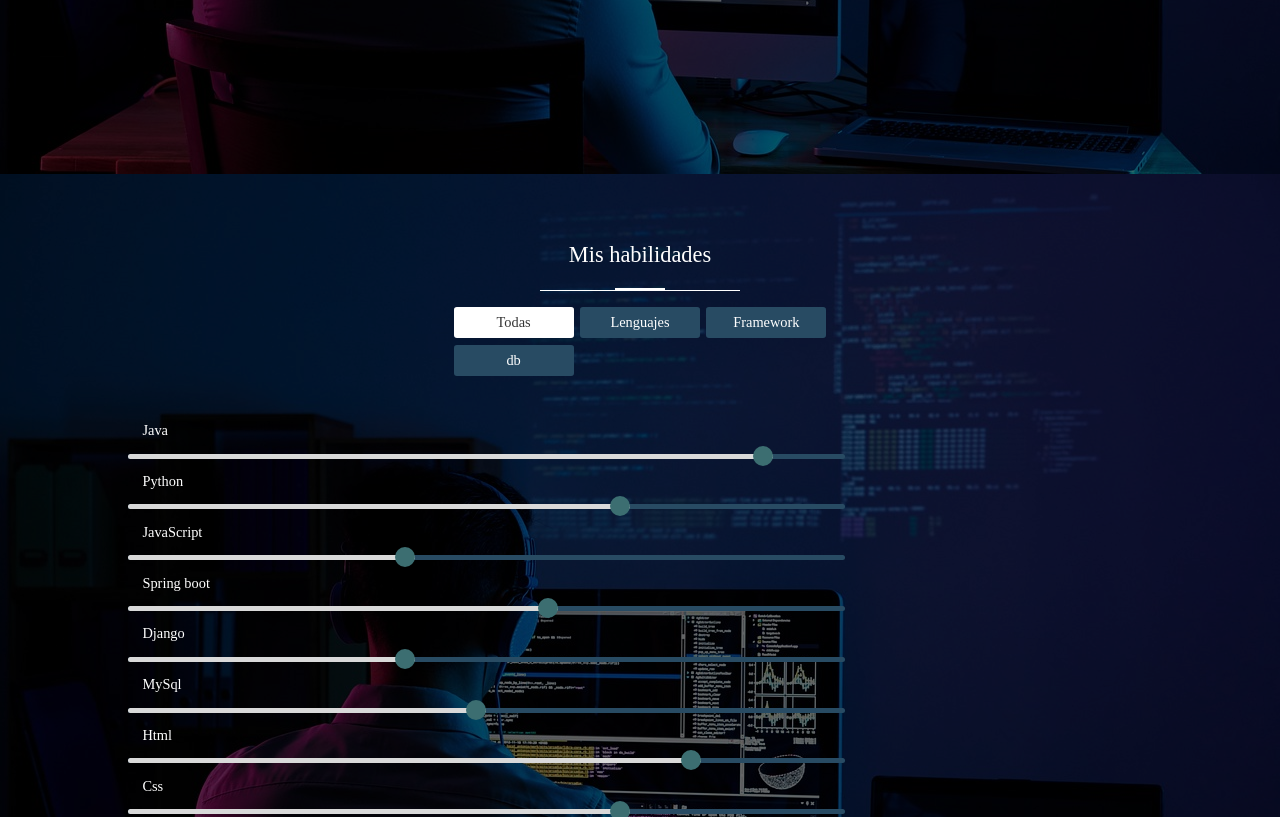
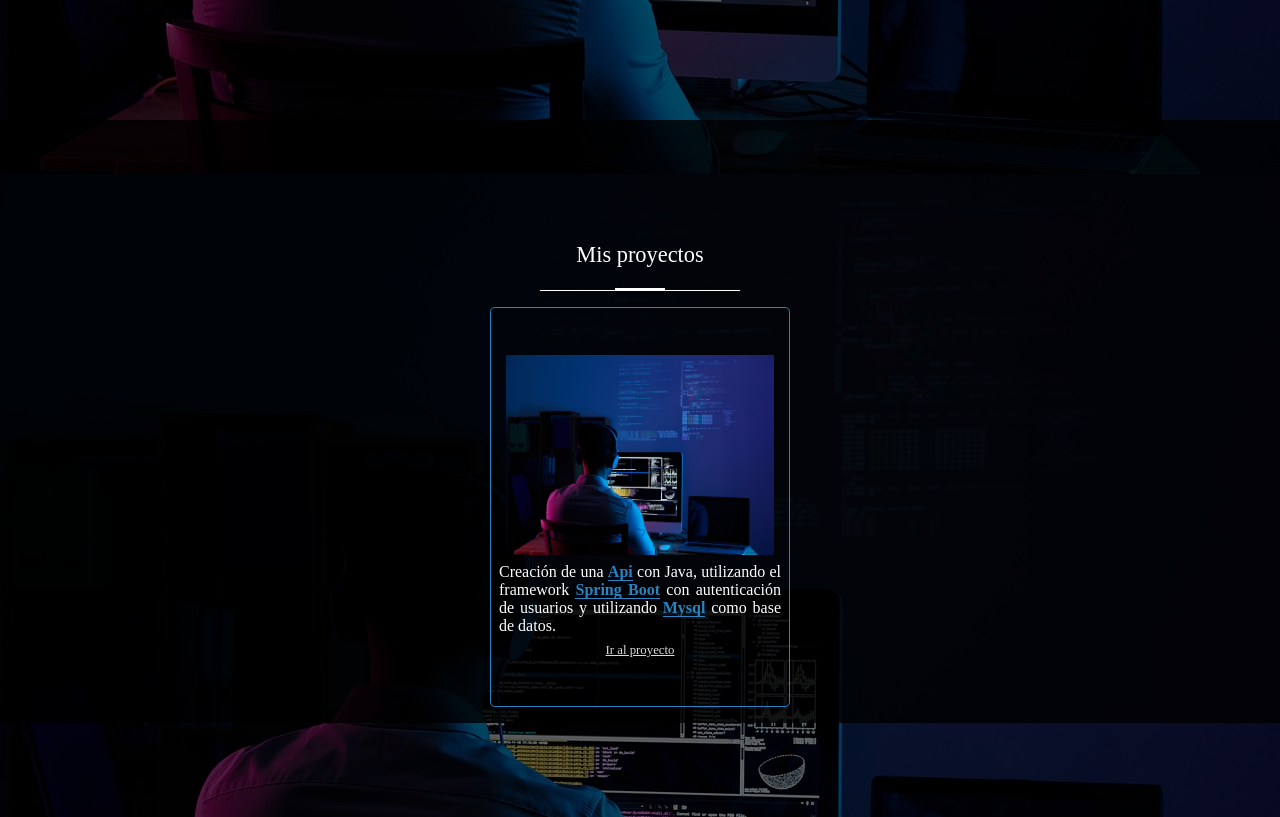
Before and after one commit to JesusVacca/mi-portafolio, a plain HTML site: page index.html in a window 1280 px wide. Shown: the part 680-1497 px from the top of the page. Drawn offline with Linux system fonts and the light colour scheme; a web font is replaced by a local one.

Commit message:
creanso la seccion de mis proyectos

```diff
--- a/css/style.css
+++ b/css/style.css
@@ -136,6 +136,7 @@ html{
 /* Estilos de la seccione sobre mi */
 section{
     width: 100%;
+    height: auto;
     background: var(--header-scroll);
     position: relative;
     z-index: 0;
@@ -261,6 +262,59 @@ section:nth-child(even){
     width: 22px;
     aspect-ratio: 1/1;
 }
+
+
+/* ESTILOS DE MIS PROYECTOS */
+.mis__proyectos{padding-top: 100px;}
+
+.mis__proyectos .content__proyect{
+    width: 100%;
+    height: auto;
+    display: grid;
+    grid-template-columns: repeat(auto-fit,minmax(min(300px,100%),300px));
+    gap: 1em;
+    padding: 1em 0em;
+    place-content: center;
+    position: relative;
+    z-index: 2;
+}
+.mis__proyectos .items__proyect{
+    border: 1px solid var(--border);
+    height: 400px;
+    display: flex;
+    flex-direction: column;
+    align-items: center;
+    justify-content: center;
+    border-radius: .3em;
+    overflow: hidden;
+}
+.mis__proyectos p{
+    width: 100%;
+    text-align: justify;
+    padding: .5em;
+    color: var(--white);
+    font-size: 1rem;
+}
+.mis__proyectos p span{
+    color: var(--border);
+    text-transform: capitalize;
+    font-weight: bold;
+    border-bottom: 1px solid;
+}
+.mis__proyectos a{
+    color: var(--platinum);
+    font-size: .8rem;
+    transition: all .3s ease-in-out;
+}
+.mis__proyectos a:hover{color: var(--border);}
+.mis__proyectos .items__proyect:hover img{
+    transform: scale(1.1) rotate(2deg);
+}
+.mis__proyectos img{
+    width: 90%;
+    height: 200px;
+    transition: all .3s ease-in-out;
+}
 /* Estilos de mis habilidades */
 .misHabilidades{
     display: flex;
@@ -271,7 +325,7 @@ section:nth-child(even){
 .nav__skills{
     width: 400px;
     display: grid;
-    grid-template-columns: repeat(auto-fit,minmax(min(100px,100%),120px));
+    grid-template-columns: repeat(auto-fit,minmax(min(90px,100%),100px));
     gap: .4em;
     margin: 1em 0em;
     position: relative;
@@ -287,6 +341,7 @@ section:nth-child(even){
     border-radius: .2em;
     transition: all .2s ease-in-out;
     padding: .5em;
+    overflow: hidden;
 }
 .nav__skills button.focus{
     background: var(--white);
@@ -307,13 +362,14 @@ section:nth-child(even){
 .misHabilidades .content__progress{
     width: 100%;
     height: auto;
-    background: var(--indigo-dye);
+    background: var(--white);
     border-radius: .5em;
 }
 .misHabilidades .item__progress{
-    width: 50%;
     height: 5px;
-    background:var(--platinum);
+    width: 0;
+    animation: test 1s ease-in-out;
+    background:var(--border);
     position: relative;
     border-radius: inherit;
 }
@@ -368,13 +424,17 @@ section:nth-child(even){
     font-size: .9rem;
     padding: 0em 1em;
 }
+.contacto .row input:focus,
+.contacto .row textarea:focus{border-color: var(--border);}
 .contacto .row input[type=submit]{
     background: var(--indigo-dye);
     border: none;
     width: 50%;
     cursor: pointer;
     text-align: center;
+    transition: all .3s ease-in-out;
 }
+.contacto .row input[type=submit]:hover{background: var(--border);}
 .contacto .row textarea{
     width: 100%;
     height: 300px;
@@ -449,7 +509,8 @@ section:nth-child(even){
     width: 30px;
     height: 30px;
     position: absolute;
-    top: -10px;
+    top: -15px;
+    left: calc(50% - 15px);
     z-index: 99;
     left: calc(50% - 25px);
     border: none;
@@ -486,6 +547,9 @@ section:nth-child(even){
     }
 }
 
+@keyframes test {
+    0%{width: 0;}
+}
 
 @media screen and (max-width:930px) {
     .root{
--- a/index.html
+++ b/index.html
@@ -36,7 +36,7 @@
             <div class="capa"></div>
             <div class="my__description">
                 <p>
-                    Hola, mi nombre es <strong>Jesus Vacca,</strong> soy estudiante de Ingeniería de Sistemas en la Universidad Popular del Cesar.
+                    Hola &#128400;, mi nombre es <strong>Jesus Vacca,</strong> soy estudiante de Ingeniería de Sistemas en la Universidad Popular del Cesar.
                     Soy un gran apasionado por aprender y mejorar constantemente.
                     Un saludo para todos desde Aguachica (Cesar - Colombia).
                     Si te interesa mi trabajo, no dudes en contactarme. Espero que nos veamos pronto...
@@ -63,8 +63,20 @@
                 </div>
             </div>
         </section>
-        <section id="misProyectos">
-           <div class="capa"></div>
+        <section class="mis__proyectos" id="misProyectos">
+            <h2>Mis proyectos</h2>
+            <div class="content__proyect">
+                <div class="items__proyect">
+                    <img src="image/my photo.jpg" alt="Proyect">
+                    <p>
+                        Creación de una <span>api</span> con Java, utilizando el framework <span>spring boot</span>
+                        con autenticación de usuarios y utilizando <span>mysql</span> como base de datos.
+                    </p>
+                    <a href="#">Ir al proyecto</a>
+                </div>
+            </div>
+            <div class="capa"></div>
+
         </section>
         <section class="misHabilidades" id="misHabilidades">
            <div class="capa"></div>
--- a/script/index.js
+++ b/script/index.js
@@ -33,7 +33,7 @@ document.getElementById('hamburguesa').addEventListener('click',function(){
 const mySkllis = [
     {
         title:"Java",
-        porcentaje:90,
+        porcentaje:80,
         type:"lenguaje"
     },
     {
@@ -48,17 +48,17 @@ const mySkllis = [
     },
     {
         title:"Spring boot",
-        porcentaje:60,
+        porcentaje:40,
         type:"frameWork"
     },
     {
         title:"Django",
-        porcentaje:40,
+        porcentaje:30,
         type:"frameWork"
     },
     {
         title:"MySql",
-        porcentaje:50,
+        porcentaje:40,
         type:"db"
     },
     {
```
